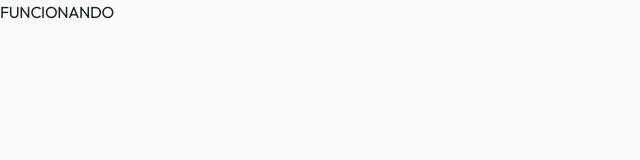
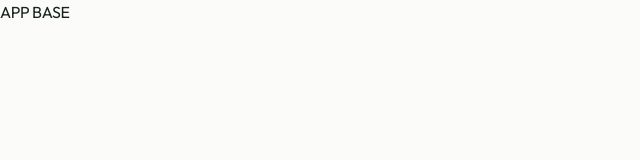
Before and after one commit to rjorgevitor-lgtm/ecorent, a React (Vite) app in the folder apps/web/: page / in a window 1280 px wide. Shown: the top 160 px of the page, without its empty margins (0-640 px from the left). Built offline with nearby package versions, Linux system fonts and the light colour scheme; a web font is replaced by a local one.

Commit message:
deploy_13

```diff
--- a/apps/web/src/App.jsx
+++ b/apps/web/src/App.jsx
@@ -1,3 +1,7 @@
 export default function App() {
-  return <h1>FUNCIONANDO</h1>;
+  return (
+    <div>
+      <h1>APP BASE</h1>
+    </div>
+  );
 }
```
Also changed, not shown: 2 other files (tests, documents, lock files or other folders).
